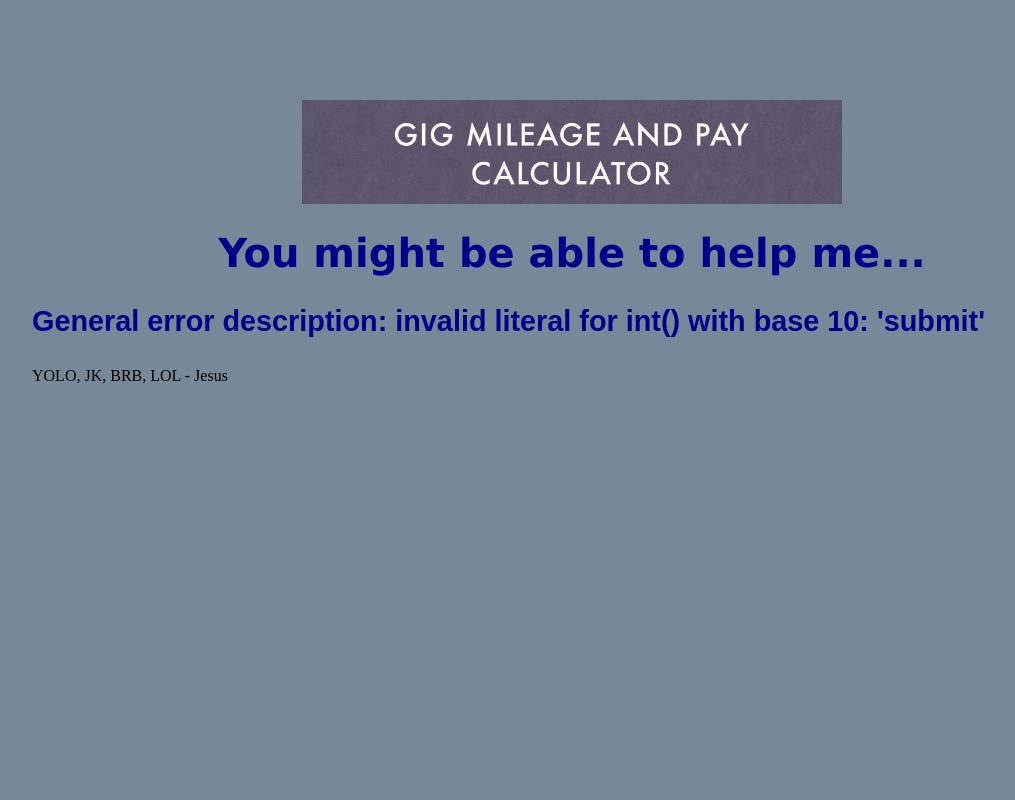
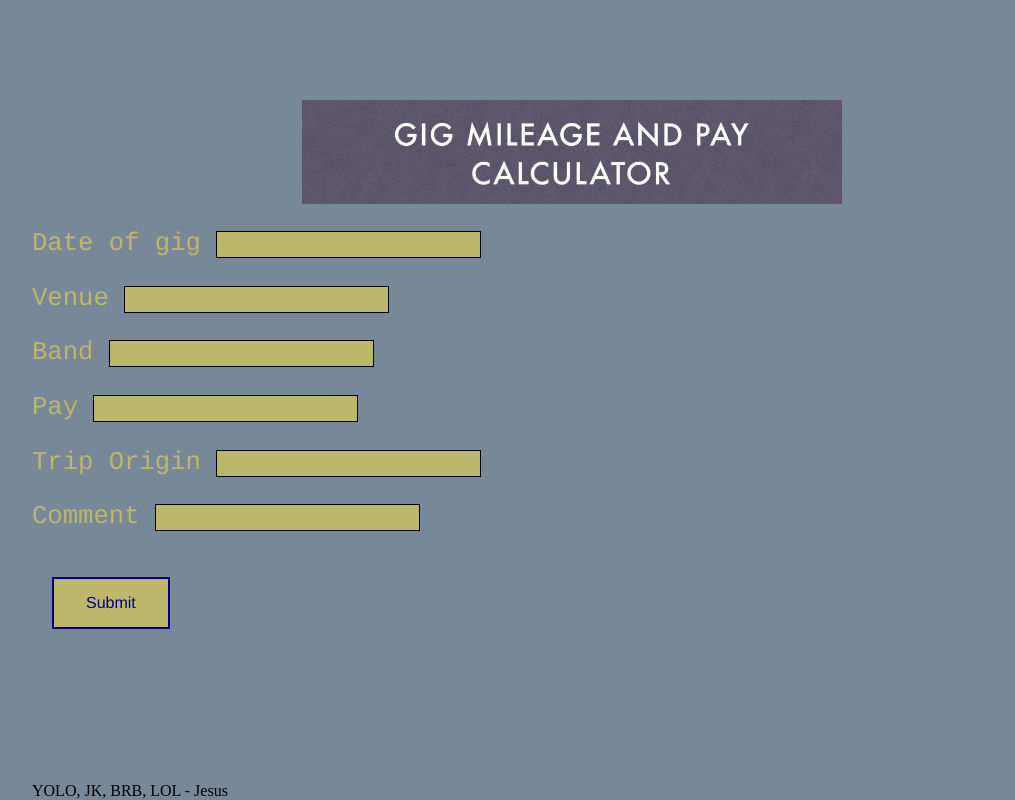
Before and after one commit to stuarth-inova/gig-mileage-and-pay, a Flask app: page /gigs/submit in a window 1280 px wide. Shown: the whole page, without its empty margins (68-1083 px from the left). Run offline with Flask 2, Linux system fonts and the light colour scheme.

Commit message:
First crack at an input form: no verification, a little bit of data exploration.

```diff
--- a/app.py
+++ b/app.py
@@ -1,6 +1,6 @@
 #!/usr/bin/env python
 
-from flask import Flask, escape, url_for, render_template
+from flask import Flask, escape, url_for, render_template, request
 import calc_miles_and_pay
 from flask_sqlalchemy import SQLAlchemy
 from sqlalchemy import asc
@@ -63,6 +63,35 @@ def gig_details(gig_year):
         return render_template('gig_details.html', data_file=gig_year, gig_dict=db_printable_gig_list(gig_year))
     except ValueError as val_err:
         return render_template('error.html', exception=val_err)
+
+
+@app.route('/gigs/submit')
+def enter_new_gig():
+    """
+    Renders a form for entry of gig data
+    :return:
+    """
+    return render_template('submit_new_gig.html')
+
+
+@app.route('/gigs/new_gig_data', methods=['POST', 'GET'])
+def submit_new_gig():
+    """
+    Process form data for entry of new gig
+    :return:
+    """
+    if request.method == 'POST':
+        result = request.form
+        # print('')
+        # print('Contents of request.items:')
+        # for item in result.items():
+        #     print('Item: {}  - of type: {}'.format(item, type(item)))
+        #     for element in item:
+        #         print('Element: {}  -of type: {}'.format(element, type(element)))
+
+        return render_template("gig_data_input_echo.html", result=result)
+    else:
+        return render_template('error.html', exception='Improper form submission!')
 
 
 @app.route('/summary')
--- a/db_loading_tool.py
+++ b/db_loading_tool.py
@@ -80,11 +80,10 @@ def populate_gig_data(gigs_dict):
 
 # distances = process_distances_input_csv('distances.csv')
 # distances_dict = distances.return_venue_dictionary()
+#
+# populate_venue_distance_data(distances_dict)
 
 # distances.print_out_mileage_list()
-
-# populate_venue_distance_data(distances_dict)
-
 # populate_trial_fake_gig_data()
 
 # gigs_object = process_gig_input_csv('gigs_2018.csv')
--- a/static/style2.css
+++ b/static/style2.css
@@ -24,6 +24,14 @@ code {
   color: DarkBlue;
   font-family: Andale, monospace;
   font-size: 160%
+}
+
+input {
+  color: DarkBlue;
+  font-family: courier;
+  font-size: 80%;
+  background-color: DarkKhaki;
+  border: 1px solid black;
 }
 
 .center {
@@ -62,3 +70,8 @@ body {
     background: LightSlateGray;
     margin: 100px;
 }
+
+footer {
+    position: fixed;
+    bottom: 0;
+}
--- a/templates/layout2.html
+++ b/templates/layout2.html
@@ -9,10 +9,12 @@
   </head>
   <body>
     <div id="content">{% block content %}{% endblock %}</div>
+  </body>
+  <footer>
     <div id="footer">
       {% block footer %}
       YOLO, JK, BRB, LOL - Jesus
       {% endblock %}
     </div>
-  </body>
+  </footer>
 </html>
--- /dev/null
+++ b/templates/submit_new_gig.html
@@ -0,0 +1,16 @@
+{% extends "layout2.html" %}
+{% block title %}Index{% endblock %}
+{% block head %}
+  {{ super() }}
+{% endblock %}
+{% block content %}
+  <form action = "http://localhost:3000/gigs/new_gig_data" method = "POST">
+     <p>Date of gig <input type = "text" name = "date" /></p>
+     <p>Venue <input type = "text" name = "venue" /></p>
+     <p>Band <input type = "text" name = "band" /></p>
+     <p>Pay <input type ="text" name = "pay" /></p>
+     <p>Trip Origin <input type ="text" name = "trip_origin" /></p>
+     <p>Comment <input type ="text" name = "comment" /></p>
+      <p><input type = "submit" value = "Submit" class = "button" /></p>
+  </form>
+{% endblock %}
```
Also changed, not shown: templates/gig_data_input_echo.html (added, +15 -0 lines).
